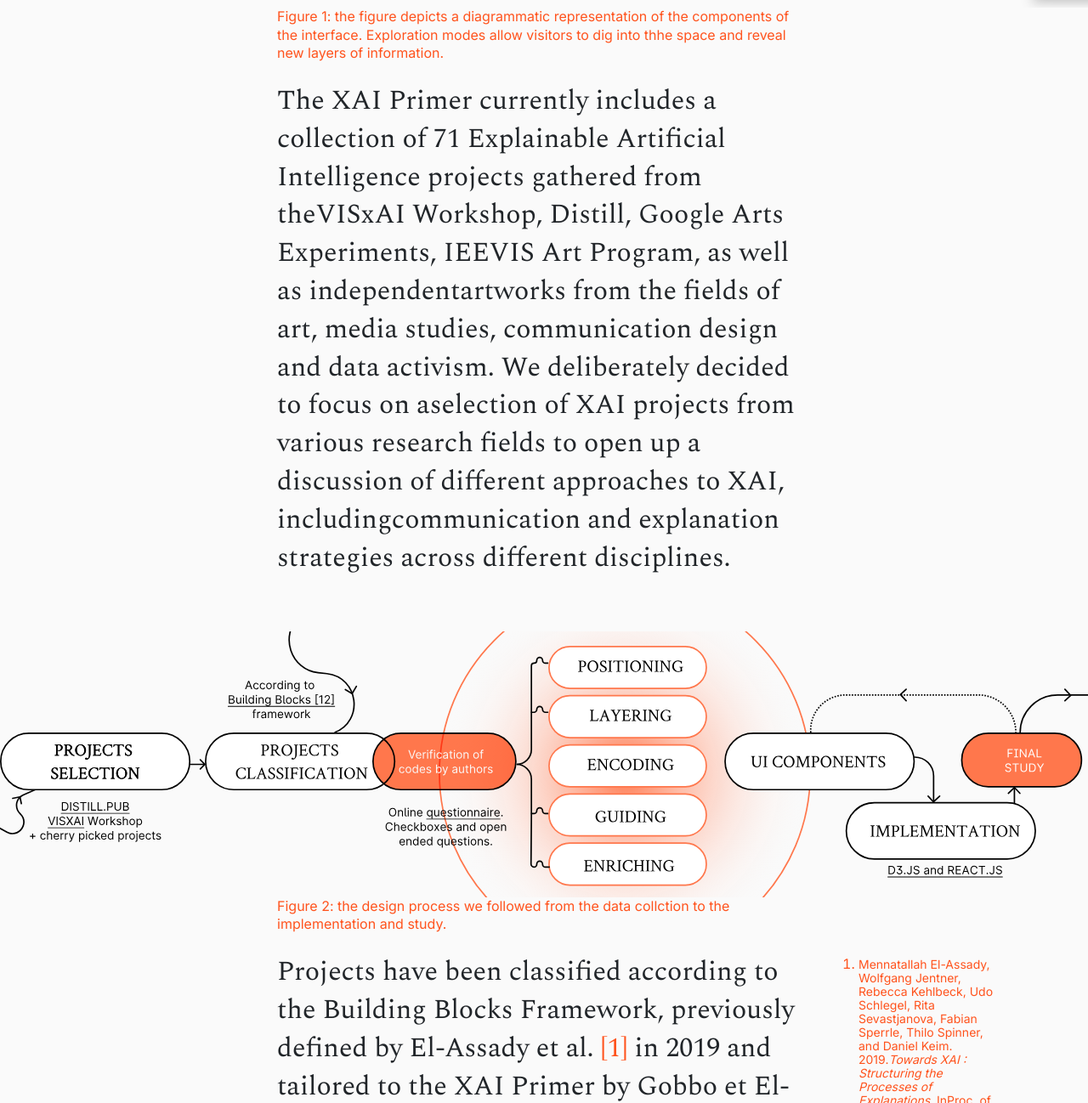
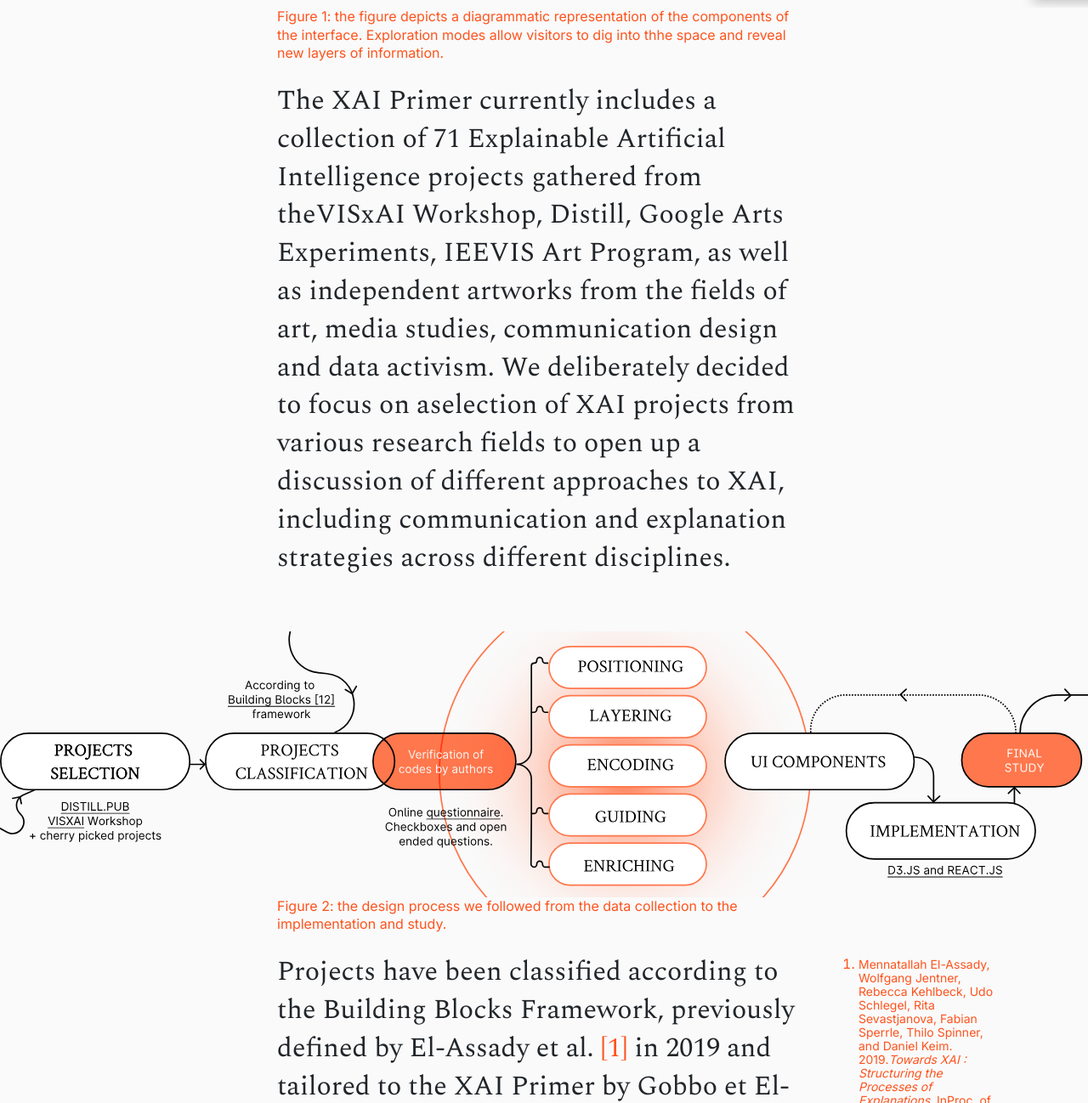
Before and after one commit to xaiprimer/xaiprimer-app, a Gatsby site: page /about in a window 1280 px wide. Shown: the part 2478-3776 px from the top of the page at 85% size. Built offline with nearby package versions, Linux system fonts and the light colour scheme; Gatsby itself is replaced by a stand-in of ours.

Commit message:
Update about.js

```diff
--- a/src/pages/about.js
+++ b/src/pages/about.js
@@ -96,11 +96,11 @@ const IndexPage = () => {
                   The XAI Primer currently includes a collection of 71
                   Explainable Artificial Intelligence projects gathered from
                   theVISxAI Workshop, Distill, Google Arts Experiments, IEEVIS
-                  Art Program, as well as independentartworks from the fields of
+                  Art Program, as well as independent artworks from the fields of
                   art, media studies, communication design and data activism. We
                   deliberately decided to focus on aselection of XAI projects
                   from various research fields to open up a discussion of
-                  different approaches to XAI, includingcommunication and
+                  different approaches to XAI, including communication and
                   explanation strategies across different disciplines.
                 </h2>
               </Col>
@@ -114,7 +114,7 @@ const IndexPage = () => {
             <Row>
             <Col></Col>
             <Col xs={6}>
-            <h4 style={{color:'var(--cognac-primer)'}}>Figure 2: the design process we followed from the data collction to the implementation and study.</h4>
+            <h4 style={{color:'var(--cognac-primer)'}}>Figure 2: the design process we followed from the data collection to the implementation and study.</h4>
             </Col>
             <Col></Col>
             </Row>
```
